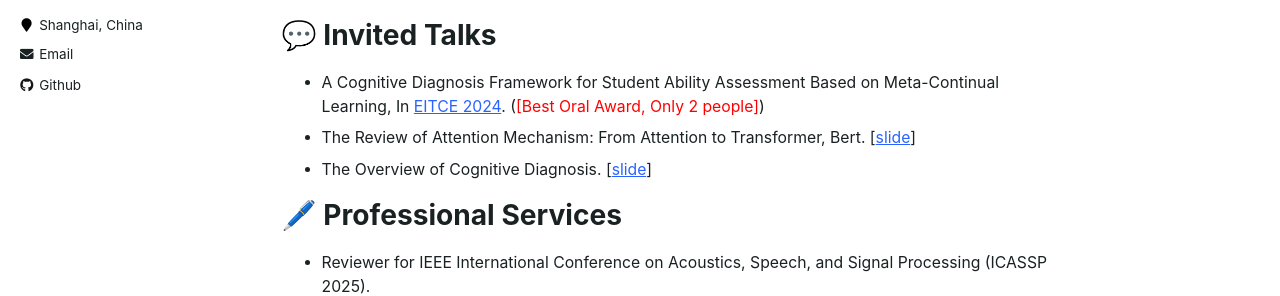
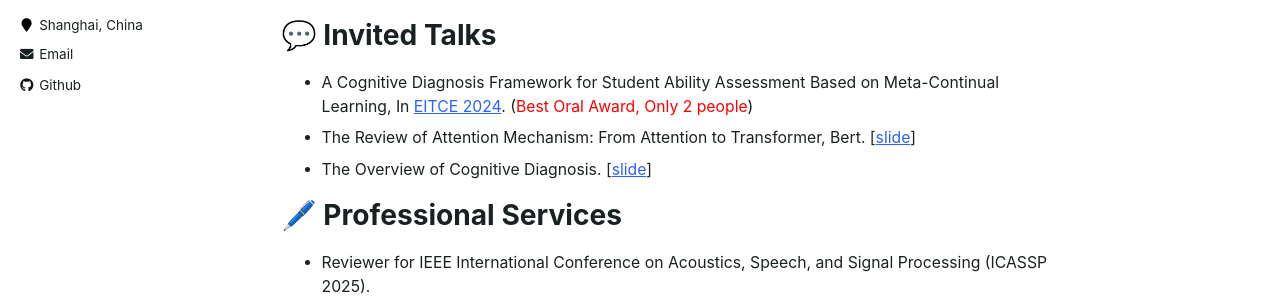
Before and after one commit to WooTzins/WooTzins.github.io, a Jekyll site: the page built from _pages/about.md, in a window 1280 px wide and 900 px high, scrolled down 1077 px. Shown: the part 332-628 px from the top of the window. Built offline with Jekyll 4.4.1, drawn with Linux system fonts in a browser that asks for light colours; comment, search, counter and statistics services are not loaded.

Commit message:
Update about.md

```diff
--- a/_pages/about.md
+++ b/_pages/about.md
@@ -56,7 +56,7 @@ Currently, my main research area lies in studying the **Intelligent Education**,
 💬 Invited Talks
 ======
 * A Cognitive Diagnosis Framework for Student Ability Assessment Based on Meta-Continual Learning, In [EITCE 2024](/files/EITCE_2024.pdf).
-  (<font color="red">[Best Oral Award, Only 2 people]</font>)
+  (<font color="red">Best Oral Award, Only 2 people</font>)
 * The Review of Attention Mechanism: From Attention to Transformer, Bert. [[slide](/files/attention.pdf)]
 * The Overview of Cognitive Diagnosis. [[slide](/files/Cognitive_Diagnosis_Review.pdf)]
 
```
